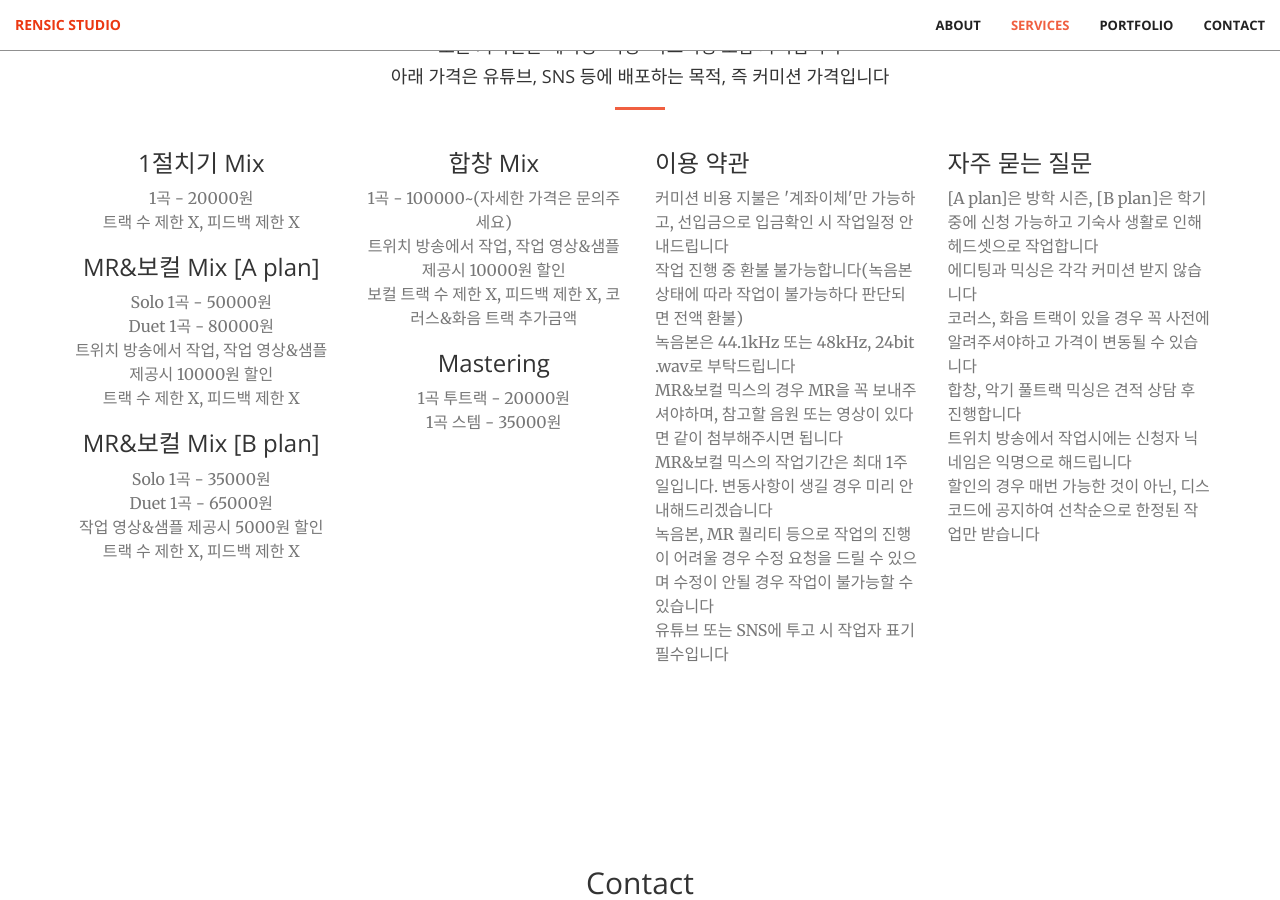
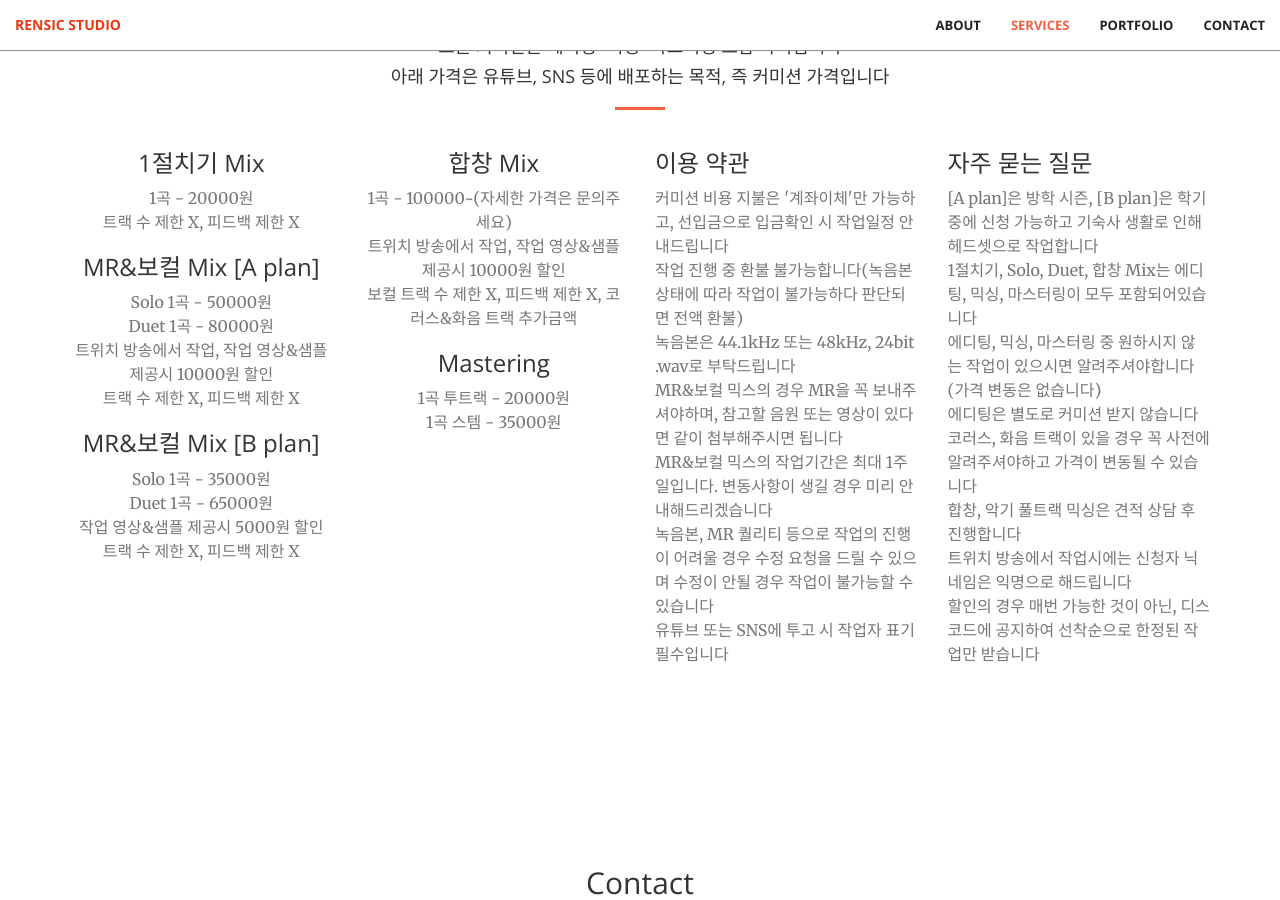
Before and after one commit to RenSicStudio/RenSicStudio.github.io, a Jekyll site: the page built from index.html, in a window 1280 px wide and 900 px high, scrolled down 1414 px. Built offline with Jekyll 4.4.1, drawn with Linux system fonts in a browser that asks for light colours; nearby versions of some CDN libraries.

Commit message:
Update services.html

```diff
--- a/_includes/services.html
+++ b/_includes/services.html
@@ -55,7 +55,9 @@
                 <div class="service-box">
                     <h3>자주 묻는 질문</h3>
                     <p class="text-muted">[A plan]은 방학 시즌, [B plan]은 학기 중에 신청 가능하고 기숙사 생활로 인해 헤드셋으로 작업합니다</p>
-                    <p class="text-muted">에디팅과 믹싱은 각각 커미션 받지 않습니다</p>
+                    <p class="text-muted">1절치기, Solo, Duet, 합창 Mix는 에디팅, 믹싱, 마스터링이 모두 포함되어있습니다</p>
+                    <p class="text-muted">에디팅, 믹싱, 마스터링 중 원하시지 않는 작업이 있으시면 알려주셔야합니다(가격 변동은 없습니다)</p>
+                    <p class="text-muted">에디팅은 별도로 커미션 받지 않습니다</p>
                     <p class="text-muted">코러스, 화음 트랙이 있을 경우 꼭 사전에 알려주셔야하고 가격이 변동될 수 있습니다</p>
                     <p class="text-muted">합창, 악기 풀트랙 믹싱은 견적 상담 후 진행합니다</p>
                     <p class="text-muted">트위치 방송에서 작업시에는 신청자 닉네임은 익명으로 해드립니다</p>
```
